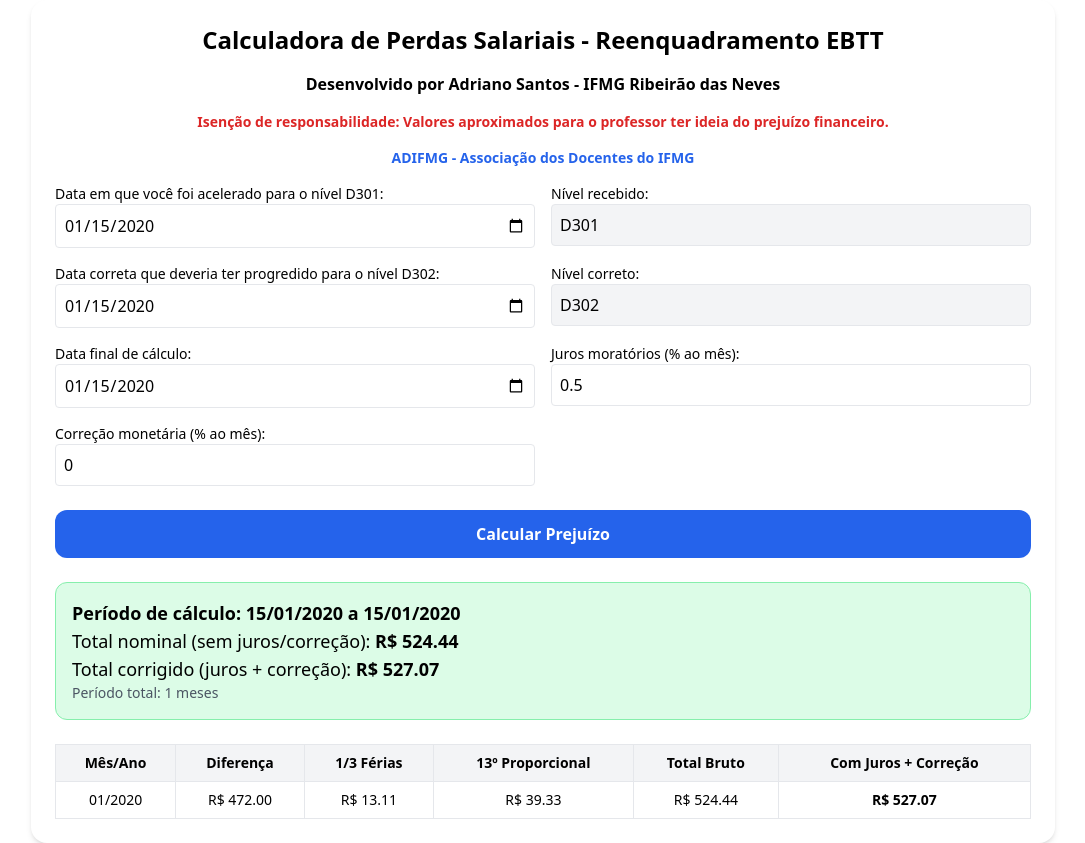
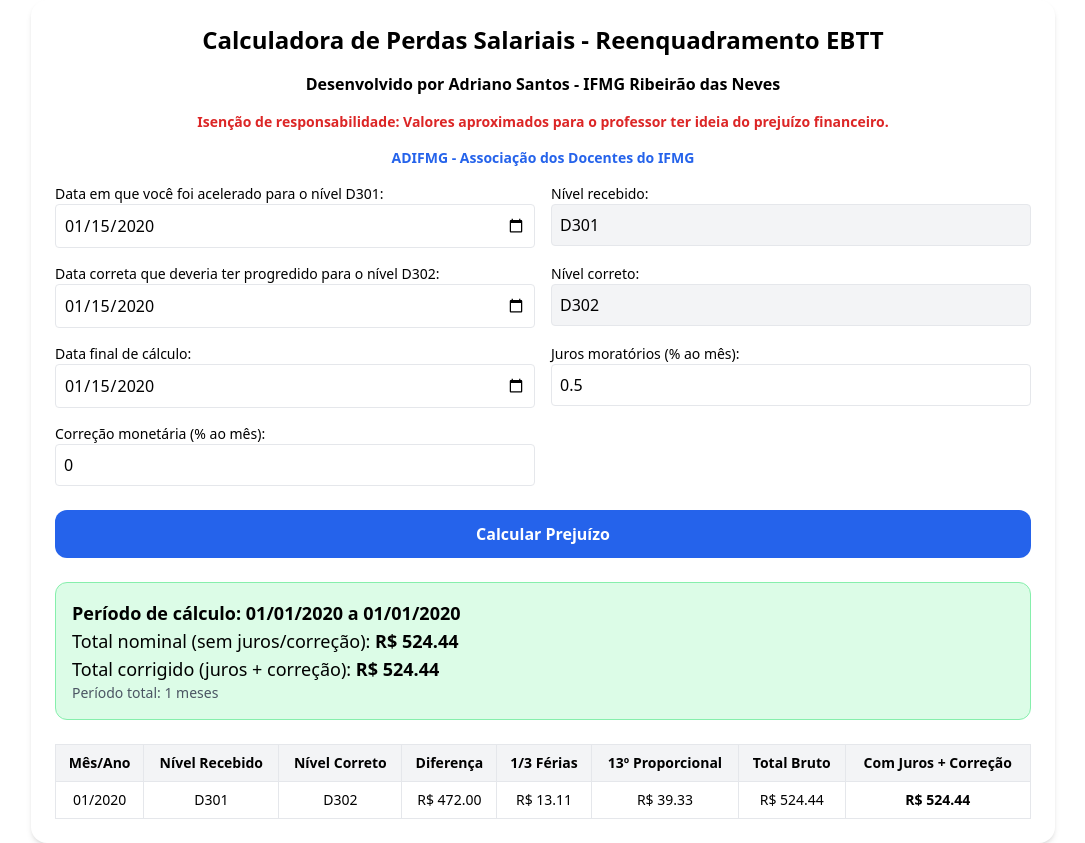
Before and after one commit to adrianocomp/calculadora-ebtt-progressao.github.io, a React (Create React App) app: page / in a window 1280 px wide. Both pictures are taken after typing "2020-01-15", "2020-01-15", "2020-01-15" into the empty fields and a click on the button "Calcular Prejuízo". Shown: the whole page, without its empty margins (97-1182 px from the left). Built offline with nearby package versions, Linux system fonts and the light colour scheme.

Commit message:
correção do cálculo principal no App.jsx

```diff
--- a/src/App.jsx
+++ b/src/App.jsx
@@ -30,75 +30,123 @@ export default function CalculadoraPrejuizoEBTT() {
     return tabelas[0][nivel];
   }
 
+  // diferença em meses: se mesma data -> 0; um ano depois -> 12
+  function monthsDiff(start, end) {
+    return (end.getFullYear() - start.getFullYear()) * 12 + (end.getMonth() - start.getMonth());
+  }
+
+  function nivelPorMesesDesde(baseMeses, offsetNivelStartIndex = 0) {
+    // baseMeses: número de meses desde a referência
+    // offsetNivelStartIndex: 0 => começa em D301; 1 => começa em D302
+    const niveis = ['D301','D302','D303','D304','D401','D402'];
+    const idx = offsetNivelStartIndex + Math.floor(Math.max(0, baseMeses) / 24);
+    return niveis[Math.min(idx, niveis.length - 1)];
+  }
+
+  function parseDateToMonthStart(dateStr) {
+    // dateStr vem de input type=date no formato "YYYY-MM-DD"
+    if (!dateStr) return null;
+    const parts = dateStr.split('-');
+    const y = parseInt(parts[0], 10);
+    const m = parseInt(parts[1], 10);
+    return new Date(y, m - 1, 1);
+  }
+
   function calcularPrejuizo() {
     if (!dados.dataInicioRecebido || !dados.dataCorreto || !dados.dataFinal) {
       alert('Preencha todas as datas antes de calcular.');
       return;
     }
 
-    const inicio = new Date(dados.dataCorreto);
-    const fim = new Date(dados.dataFinal);
-    let meses = (fim.getFullYear() - inicio.getFullYear()) * 12 + (fim.getMonth() - inicio.getMonth()) + 1;
-    const limiteMeses = 60;
+    // Parse seguro para o primeiro dia do mês
+    const baseRecebido = parseDateToMonthStart(dados.dataInicioRecebido); // aceleração (D301)
+    const baseCorreto = parseDateToMonthStart(dados.dataCorreto); // data em que deveria ter progredido (início do cálculo)
+    const fim = parseDateToMonthStart(dados.dataFinal); // inclui o mês final
 
+    if (!baseRecebido || !baseCorreto || !fim) {
+      alert('Datas inválidas.');
+      return;
+    }
+    if (baseCorreto > fim) {
+      alert('A data correta de progressão deve ser anterior ou igual à data final.');
+      return;
+    }
+
+    // meses totais (incluir mês inicial e mês final)
+    const mesesTotais = monthsDiff(baseCorreto, fim) + 1; // ex: baseCorreto=jan/2019, fim=dez/2025 -> inclui dez/2025
+
+    const linhas = [];
     let totalNominal = 0;
     let totalCorrigido = 0;
-    let totalNominal60 = 0;
-    let totalCorrigido60 = 0;
-    const linhas = [];
 
-    const inicio60 = Math.max(0, meses - limiteMeses);
+    const jurosMensal = Number(dados.juros) / 100;
+    const correcaoMensal = Number(dados.correcao) / 100;
 
-    for (let i = 0; i < meses; i++) {
-      const dataAtual = new Date(inicio);
-      dataAtual.setMonth(inicio.getMonth() + i);
-      const ano = dataAtual.getFullYear();
-      const mes = dataAtual.getMonth() + 1;
+    // itera mês a mês incluindo o mês final
+    let current = new Date(baseCorreto.getFullYear(), baseCorreto.getMonth(), 1);
+    for (let i = 0; i < mesesTotais; i++) {
+      const ano = current.getFullYear();
+      const mes = current.getMonth() + 1; // 1..12
 
-      let salarioRecebido = obterSalario(ano, mes, 'D301');
-      let salarioCorreto = obterSalario(ano, mes, 'D302');
+      // meses desde a aceleração (para nível recebido)
+      const msDesdeRecebido = monthsDiff(baseRecebido, current); // 0 se same month
+      // meses desde data correta (para nível correto) - 0 para o mês baseCorreto
+      const msDesdeCorreto = monthsDiff(baseCorreto, current);
 
-      // Progressões futuras: após 24 e 48 meses
-      if (i >= 24 && i < 48) salarioCorreto = obterSalario(ano, mes, 'D303');
-      else if (i >= 48) salarioCorreto = obterSalario(ano, mes, 'D304');
+      const nivelRecebido = nivelPorMesesDesde(msDesdeRecebido, 0); // começa em D301 no índice 0
+      const nivelCorreto = nivelPorMesesDesde(msDesdeCorreto, 1); // começa em D302 => offset 1
 
-      const diferenca = salarioCorreto - salarioRecebido;
-      const ferias = diferenca / 3 / 12;
-      const decimo = diferenca / 12;
-      const bruto = diferenca + ferias + decimo;
+      const salarioRecebido = obterSalario(ano, mes, nivelRecebido);
+      const salarioCorreto = obterSalario(ano, mes, nivelCorreto);
 
-      const jurosMensal = dados.juros / 100;
-      const correcaoMensal = dados.correcao / 100;
-      const fator = Math.pow(1 + jurosMensal + correcaoMensal, meses - i);
+      const diffSalario = Math.max(0, salarioCorreto - salarioRecebido);
+
+      // férias: 1/3 anual => proporcional mensal = diff/36 ; 13º proporcional mensal = diff/12
+      const ferias = diffSalario / 36;
+      const decimo = diffSalario / 12;
+      const bruto = diffSalario + ferias + decimo;
+
+      // meses até o fim (se mesmo mês => 0)
+      const mesesAteFim = monthsDiff(current, fim);
+      const fator = Math.pow(1 + jurosMensal + correcaoMensal, mesesAteFim);
       const valorCorrigido = bruto * fator;
 
       totalNominal += bruto;
       totalCorrigido += valorCorrigido;
 
-      // Soma apenas os últimos 60 meses
-      if (i >= inicio60) {
-        totalNominal60 += bruto;
-        totalCorrigido60 += valorCorrigido;
-      }
-
       linhas.push({
-        mesAno: dataAtual.toLocaleDateString('pt-BR', { month: '2-digit', year: 'numeric' }),
-        diferenca: diferenca.toFixed(2),
+        mesAno: current.toLocaleDateString('pt-BR', { month: '2-digit', year: 'numeric' }),
+        nivelRecebido,
+        nivelCorreto,
+        diferenca: diffSalario.toFixed(2),
         ferias: ferias.toFixed(2),
         decimo: decimo.toFixed(2),
         bruto: bruto.toFixed(2),
         valorCorrigido: valorCorrigido.toFixed(2),
+        // numérico para cálculos posteriores
+        brutoNum: bruto,
+        valorCorrigidoNum: valorCorrigido,
       });
+
+      // avança 1 mês
+      current = new Date(current.getFullYear(), current.getMonth() + 1, 1);
     }
 
+    // totais últimos 60 meses
+    const limite = 60;
+    const inicio60 = Math.max(0, linhas.length - limite);
+    const ultimos60 = linhas.slice(inicio60);
+    const totalNominal60 = ultimos60.reduce((s, r) => s + r.brutoNum, 0);
+    const totalCorrigido60 = ultimos60.reduce((s, r) => s + r.valorCorrigidoNum, 0);
+
     setResultado({
-      periodo: `${inicio.toLocaleDateString('pt-BR')} a ${fim.toLocaleDateString('pt-BR')}`,
-      meses,
+      periodo: `${baseCorreto.toLocaleDateString('pt-BR')} a ${fim.toLocaleDateString('pt-BR')}`,
+      meses: mesesTotais,
       totalNominal: totalNominal.toFixed(2),
       totalCorrigido: totalCorrigido.toFixed(2),
       totalNominal60: totalNominal60.toFixed(2),
       totalCorrigido60: totalCorrigido60.toFixed(2),
-      aviso: meses > limiteMeses ? `O cálculo foi limitado aos últimos ${limiteMeses} meses para retroação.` : ''
+      aviso: linhas.length > limite ? `Detalhamento exibido completo; totais incluem todo o período e também últimos ${limite} meses.` : ''
     });
 
     setDetalhamento(linhas);
@@ -171,6 +219,8 @@ export default function CalculadoraPrejuizoEBTT() {
             <thead className="bg-gray-100">
               <tr>
                 <th className="border p-2">Mês/Ano</th>
+                <th className="border p-2">Nível Recebido</th>
+                <th className="border p-2">Nível Correto</th>
                 <th className="border p-2">Diferença</th>
                 <th className="border p-2">1/3 Férias</th>
                 <th className="border p-2">13º Proporcional</th>
@@ -182,6 +232,8 @@ export default function CalculadoraPrejuizoEBTT() {
               {detalhamento.map((linha, idx) => (
                 <tr key={idx} className="text-center">
                   <td className="border p-2">{linha.mesAno}</td>
+                  <td className="border p-2">{linha.nivelRecebido}</td>
+                  <td className="border p-2">{linha.nivelCorreto}</td>
                   <td className="border p-2">R$ {linha.diferenca}</td>
                   <td className="border p-2">R$ {linha.ferias}</td>
                   <td className="border p-2">R$ {linha.decimo}</td>
```
